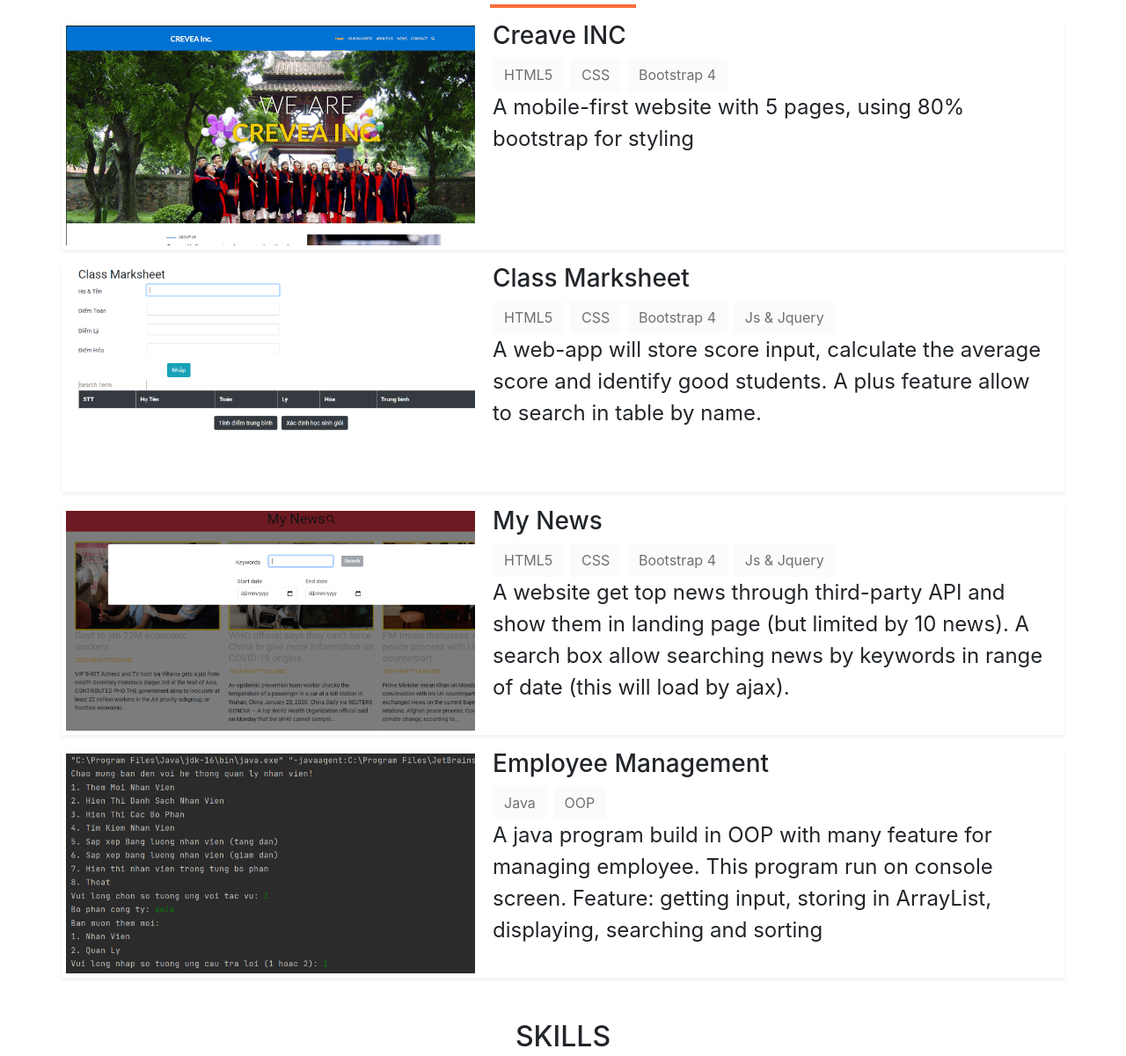
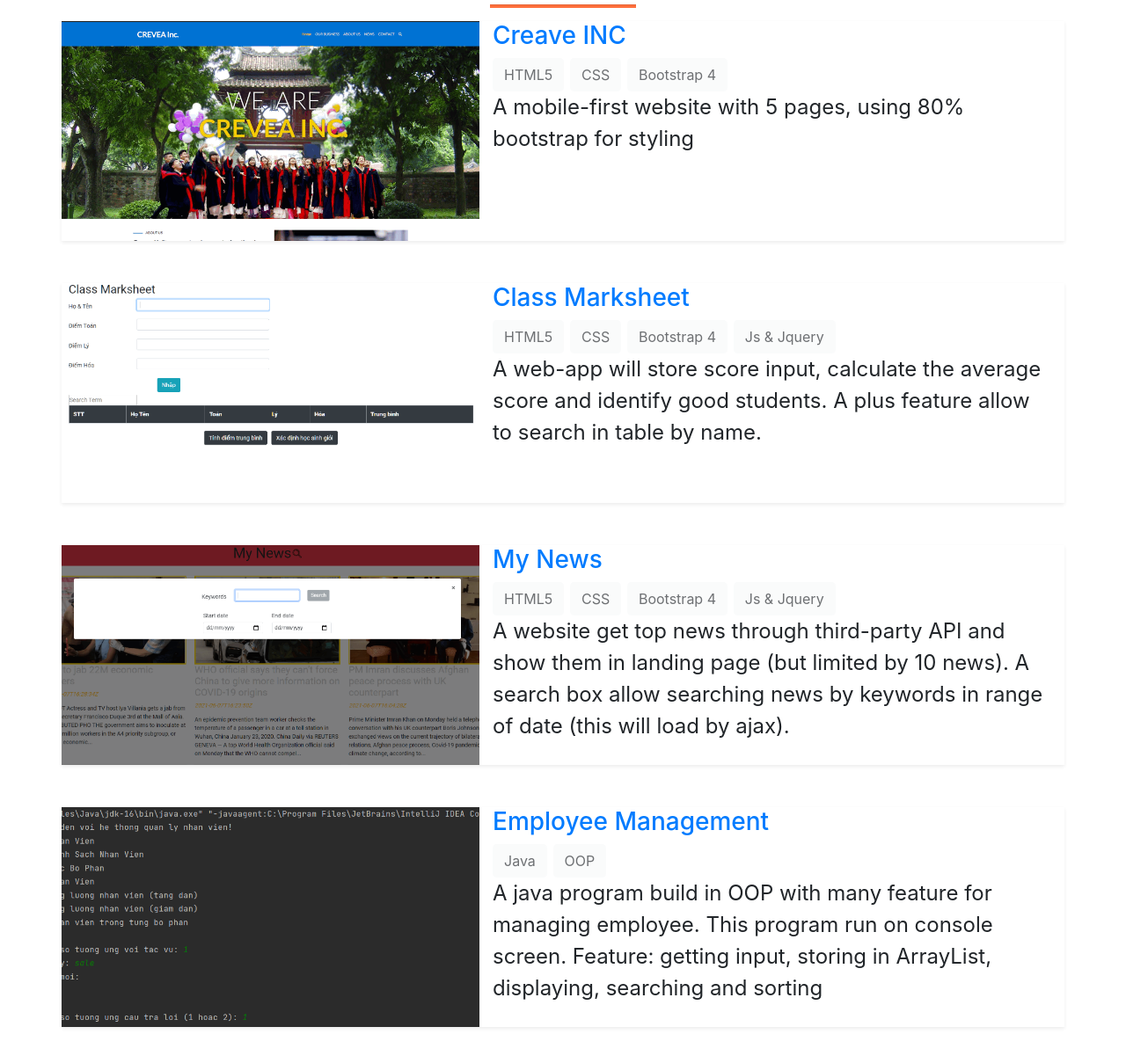
Before and after one commit to phoint/aboutMe, a plain HTML site: page index.html in a window 1280 px wide. Shown: the part 1505-2706 px from the top of the page at 88% size. Drawn offline with nearby package versions, Linux system fonts and the light colour scheme.

Commit message:
add link to portfolio section

```diff
--- a/css/style.css
+++ b/css/style.css
@@ -34,13 +34,25 @@ hr.underline-heading {
 	margin: 0 auto 15px;
 }
 
+#certificate ~ ul li:hover {
+	color: #ff6f3c;
+}
+
 .portfolio-img {
-	padding: 5px;
+	height: 250px;
+	overflow: hidden;
+	padding: 0;
 }
 
 .portfolio-img img {
-	min-height: 250px;
+/*	min-height: 250px;*/
 	width: 100%;
+	height: 100%;
 	object-fit: cover;
-	object-position: left;
+	transition: 0.5s;
 }
+
+.portfolio-img img:hover {
+	height: 110%;
+	transition: ;
+}
--- a/index.html
+++ b/index.html
@@ -94,25 +94,25 @@
 						<hr class="underline-heading">
 					</div>
 				</div>
-				<div class="row mb-3 shadow-sm">
+				<div class="row mb-5 shadow-sm">
 
 					<div class="col-lg-5 portfolio-img">
-						<img src="./images/Creave.png" alt="html/css-project">
+						<a href="https://phoinguyen.cyberally.asia/" target="_blank"><img src="./images/Creave.png" alt="html/css-project"></a>
 					</div>
 					<div class="col-lg-7">
-						<h3>Creave INC</h3>
+						<h3><a href="https://phoinguyen.cyberally.asia/" target="_blank">Creave INC</a></h3>
 						<button class="btn btn-light disabled">HTML5</button>
 						<button class="btn btn-light disabled">CSS</button>
 						<button class="btn btn-light disabled">Bootstrap 4</button>
 						<p>A mobile-first website with 5 pages, using 80% bootstrap for styling</p>
 					</div>
 				</div>
-				<div class="row mb-3 shadow-sm">
+				<div class="row mb-5 shadow-sm">
 					<div class="col-lg-5 portfolio-img">
-						<img src="./images/class-marksheet.png" alt="html/css-project">
+						<a href="https://phoinguyen.cyberally.asia/js-asm3/"><img src="./images/class-marksheet.png" alt="html/css-project"></a>
 					</div>
 					<div class="col-lg-7">
-						<h3>Class Marksheet</h3>
+						<h3><a href="https://phoinguyen.cyberally.asia/js-asm3/">Class Marksheet</a></h3>
 						<button class="btn btn-light disabled">HTML5</button>
 						<button class="btn btn-light disabled">CSS</button>
 						<button class="btn btn-light disabled">Bootstrap 4</button>
@@ -120,12 +120,12 @@
 						<p>A web-app will store score input, calculate the average score and identify good students. A plus feature allow to search in table by name.</p>
 					</div>
 				</div>
-				<div class="row mb-3 shadow-sm">
+				<div class="row mb-5 shadow-sm">
 					<div class="col-lg-5 portfolio-img">
-						<img src="./images/News-API.png" alt="html/css-project">
+						<a href="https://phoinguyen.cyberally.asia/js-asm4/" target="_blank"><img src="./images/News-API.png" alt="html/css-project"></a>
 					</div>
 					<div class="col-lg-7">
-						<h3>My News</h3>
+						<h3><a href="https://phoinguyen.cyberally.asia/js-asm4/" target="_blank">My News</a></h3>
 						<button class="btn btn-light disabled">HTML5</button>
 						<button class="btn btn-light disabled">CSS</button>
 						<button class="btn btn-light disabled">Bootstrap 4</button>
@@ -133,12 +133,12 @@
 						<p>A website get top news through third-party API and show them in landing page (but limited by 10 news). A search box allow searching news by keywords in range of date (this will load by ajax).</p>
 					</div>
 				</div>
-				<div class="row mb-3 shadow-sm">
+				<div class="row mb-5 shadow-sm">
 					<div class="col-lg-5 portfolio-img">
-						<img src="./images/OOP-w-java.png" alt="html/css-project">
+						<a href="https://github.com/phoint/OOP-w-Java/tree/main/Project3" target="_black"><img src="./images/OOP-w-java.png" alt="html/css-project"></a>
 					</div>
 					<div class="col-lg-7">
-						<h3>Employee Management</h3>
+						<h3><a href="https://github.com/phoint/OOP-w-Java/tree/main/Project3" target="_blank">Employee Management</a></h3>
 						<button class="btn btn-light disabled">Java</button>
 						<button class="btn btn-light disabled">OOP</button>
 						<p>A java program build in OOP with many feature for managing employee. This program run on console screen. Feature: getting input, storing in ArrayList, displaying, searching and sorting</p>
```
